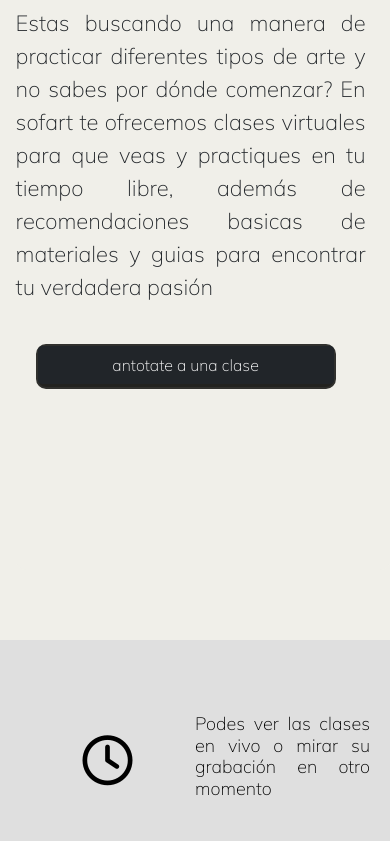
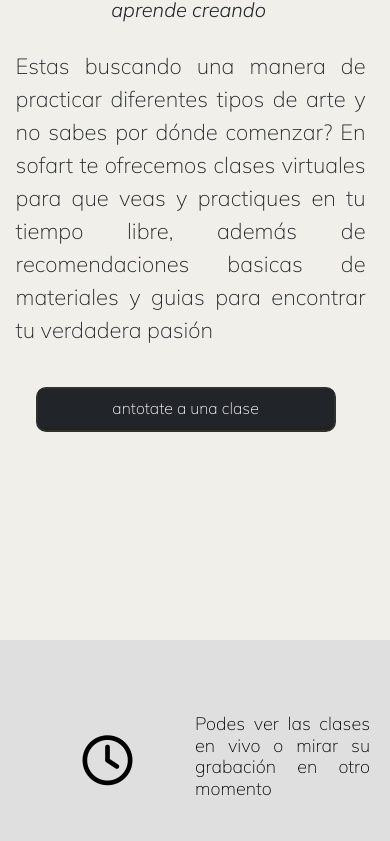
Before and after one commit to sofiacouzier/CouzierSofia_Sofart, a website: page index.html in a window 390 px wide. Shown: the part 273-1114 px from the top of the page. Drawn offline with nearby package versions, Linux system fonts and the light colour scheme.

Commit message:
completar responsive

```diff
--- a/components/index.scss
+++ b/components/index.scss
@@ -10,6 +10,8 @@
     font-display:inherit ;
     border-radius: 10px;
     height: 80vh;
+    align-content: center;
+    justify-content: center;
     & button{
          margin-left: 10px;
             margin-top: 30px;
@@ -29,11 +31,19 @@
         padding-left: 20px;
     }
     & .unop{
-        font-size: 30px;
+        font-size: 25px;
+        text-align: justify;
         margin-left: 10px;
-        margin-top: 20px;
+        margin-right: 20px;
+        margin-top: 30px;
     }
 
+}
+.main1{
+    display: flex;
+    flex-direction: column;
+    align-content: center;
+    justify-content: center;
 }
 
 
--- a/index.html
+++ b/index.html
@@ -56,13 +56,11 @@
 
     <main class="main container " >
         <section class=" row">
-          <div class="col">
+          <div class="col main1">
             <h1 class="h1 display-1 row fw-normal ">sofart</h1>
             <h2 class=" display-4 fst-italic row"> aprende creando</h2>
-
-
-            <P class=" unop row  ">Estas buscando una manera de practicar diferentes tipos de arte y no sabes por dónde comenzar?
-            En sofart te ofrecemos clases virtuales para que veas y practiques en tu tiempo libre, además de recomendaciones basicas de materiales y guias para encontrar tu verdadera pasión</P>
+            <p class="unop row  ">Estas buscando una manera de practicar diferentes tipos de arte y no sabes por dónde comenzar?
+            En sofart te ofrecemos clases virtuales para que veas y practiques en tu tiempo libre, además de recomendaciones basicas de materiales y guias para encontrar tu verdadera pasión</p>
 
             <button class=" main__button row"> <a class="text-decoration-none btn btn-dark " href="pages/clases.html">antotate a una clase</a> </button>
 
```
Also changed, not shown: CSS/estilos.css.
